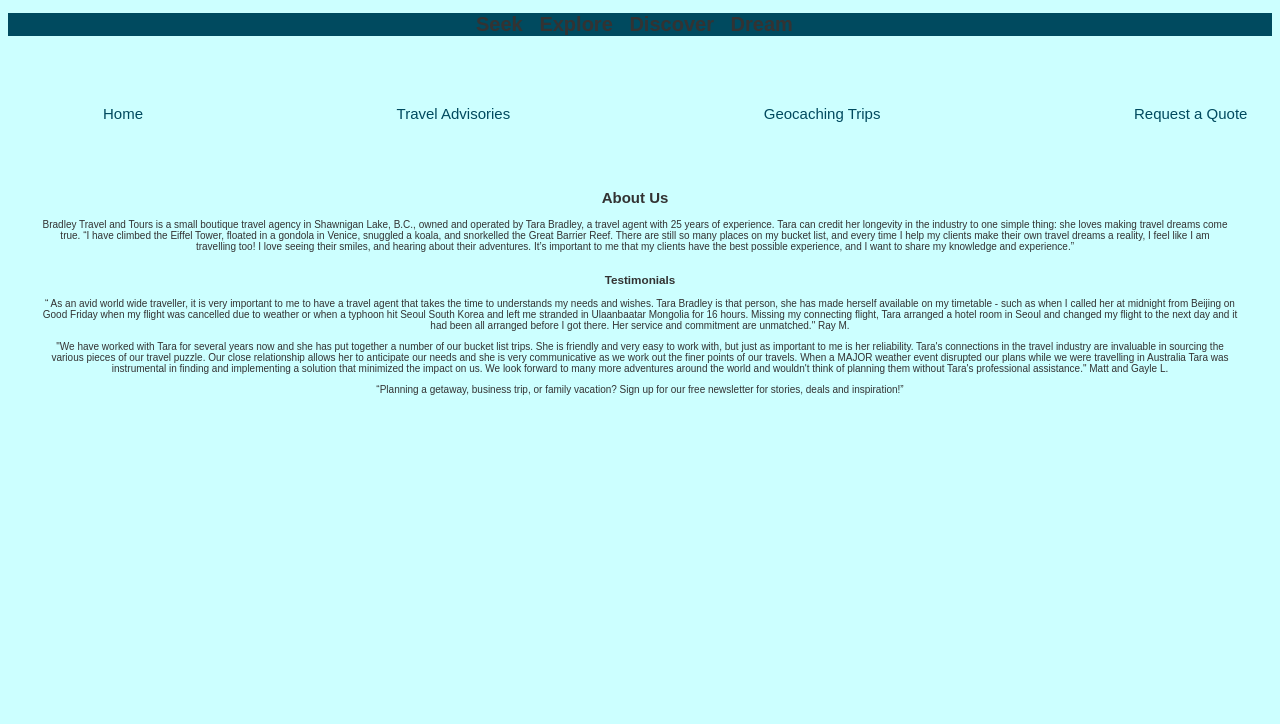
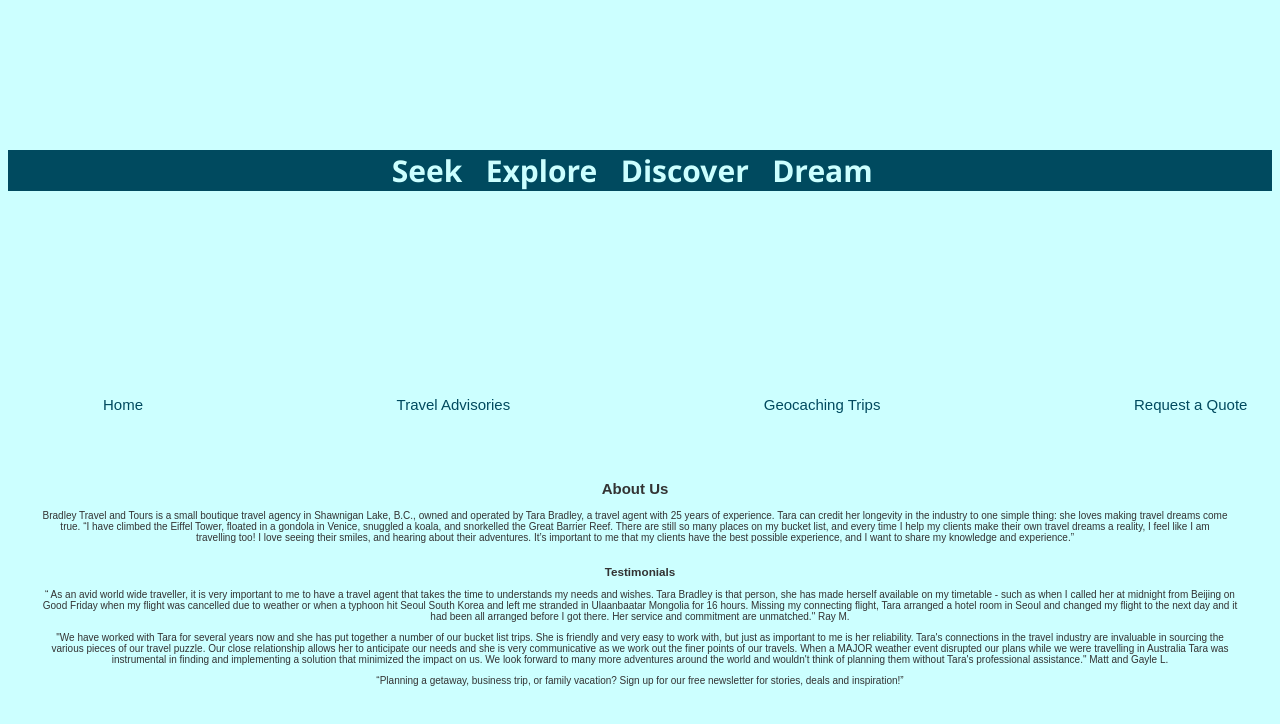
Before and after one commit to nic-dgl103-f21-dlu/websiteproject-sbradleydeepbay, a plain HTML site: page BTT.html in a window 1280 px wide. Drawn offline with Linux system fonts and the light colour scheme.

Commit message:
Claire update

```diff
--- a/BTT.html
+++ b/BTT.html
@@ -14,7 +14,9 @@
 
   <body class="BTT">
     <header class="Header-Home">
+      <div class="container">
          <h1>Seek &nbsp; Explore &nbsp; Discover &nbsp; Dream &nbsp</h1>
+      </div>
     </header>
     <nav>
       <div class="menu-label">Menu</div>
--- a/style.css
+++ b/style.css
@@ -10,7 +10,11 @@ body {
 }
 .Header-Home {
     background-color: #004a5f;
-
+}
+.Header-Home h1 {
+    color:#ccffff;
+    font-family:'Segoe UI', Tahoma, Geneva, Verdana, sans-serif;
+    font-size: 3rem;
 }
 .container {
     width: 800px;
```
Also changed, not shown: 1 other file.
